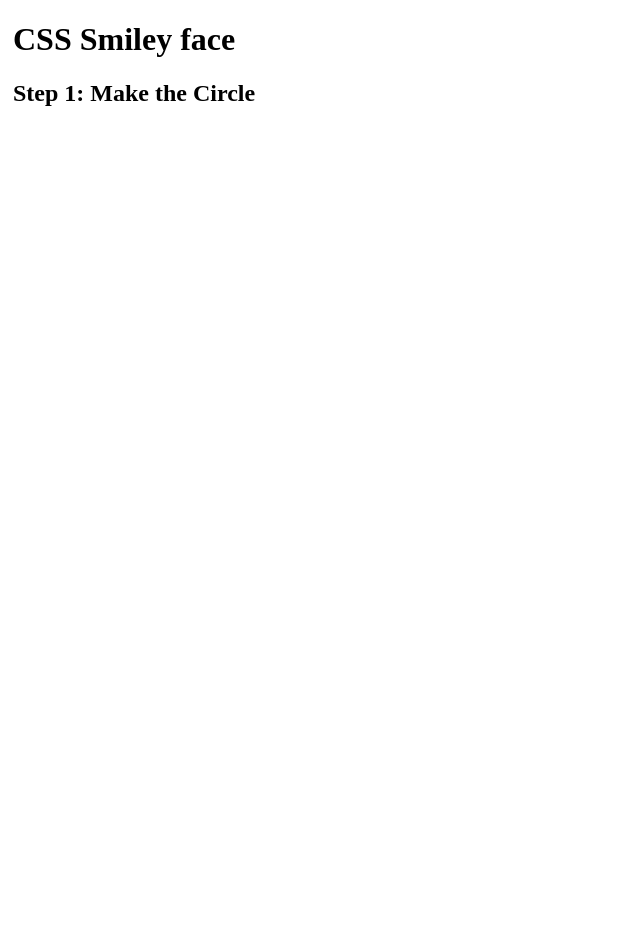
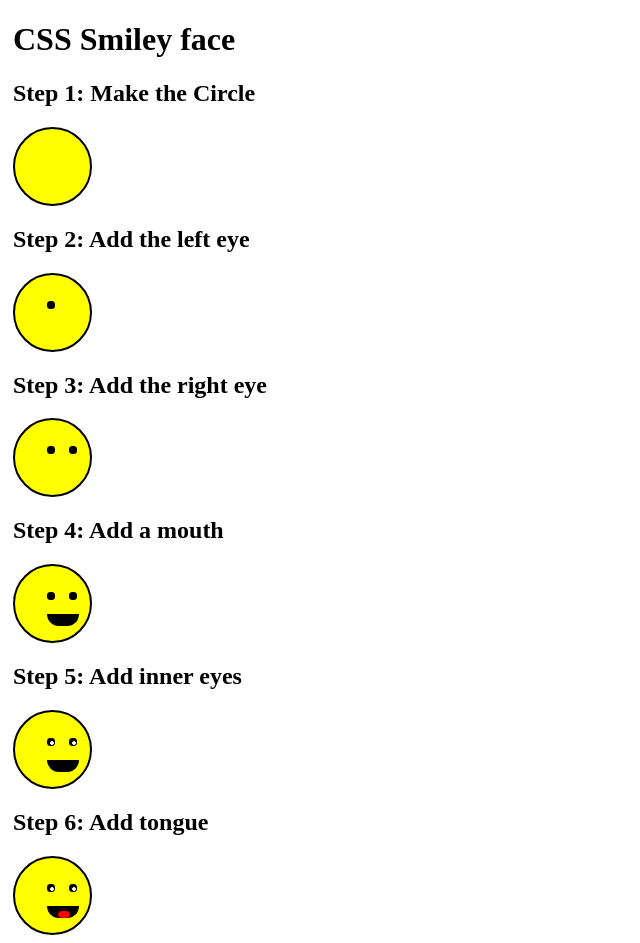
Before and after one commit to MrSharp12/CSS_Fundamentals, a plain HTML site: page smiley/index.html in a window 1280 px wide. Shown: the whole page, without its empty margins (0-640 px from the left). Before the commit the page ends 800 px from the top, so only its background shows below. Drawn offline with Linux system fonts and the light colour scheme.

Commit message:
added new project

```diff
--- a/smiley/index.html
+++ b/smiley/index.html
@@ -9,6 +9,38 @@
         <h1>CSS Smiley face</h1>
         <h2>Step 1: Make the Circle</h2>
         <div class="face"></div>
+
+        <h2>Step 2: Add the left eye</h2>
+        <div class="face">
+            <div class="lefteye"></div>
+        </div>
+
+        <h2>Step 3: Add the right eye</h2>
+        <div class="face">
+            <div class="lefteye"> </div>
+            <div class="righteye"> </div>
+        </div>
+
+        <h2>Step 4: Add a mouth</h2>
+        <div class="face">
+            <div class="lefteye"> </div>
+            <div class="righteye"> </div>
+            <div class="mouth"></div>
+        </div>
+
+        <h2>Step 5: Add inner eyes</h2>
+        <div class="face">
+            <div class="lefteye"><div id="inner-left"></div></div>
+            <div class="righteye"><div id="inner-right"></div></div>
+            <div class="mouth"></div>
+        </div>
+
+        <h2>Step 6: Add tongue</h2>
+        <div class="face">
+                <div class="lefteye"><div id="inner-left"></div></div>
+                <div class="righteye"><div id="inner-right"></div></div>
+                <div class="mouth"><div id="tongue"></div></div>
+        </div>
     </div>
 
 </body>
--- a/smiley/style.css
+++ b/smiley/style.css
@@ -3,4 +3,77 @@
 .face {
     width: 75px;
     height: 75px;
+    border: solid 2px black;
+    background-color: yellow;
+    border-radius: 50px;
 }
+
+.lefteye {
+    width: 6px;
+    height: 6px;
+    border: solid 1px black;
+    border-radius: 3px;
+    z-index: 1;
+    position: relative;
+    left: 32px;
+    top: 26px;
+    background-color: black;
+}
+
+#inner-left {
+    width: 2px;
+    height: 2px;
+    border: solid 1px white;
+    border-radius: 2px;
+    position: relative;
+    left: 2px;
+    top: 2px;
+    background-color: white;
+}
+
+
+.righteye {
+    width: 6px;
+    height: 6px;
+    border: solid 1px black;
+    border-radius: 3px;
+    z-index: 1;
+    position: relative;
+    left: 54px;
+    top: 18px;
+    background-color: black;
+}
+
+#inner-right {
+    width: 2px;
+    height: 2px;
+    border: solid 1px white;
+    border-radius: 3px;
+    position: relative;
+    left: 2px;
+    top: 2px;
+    background-color: white;
+}
+
+.mouth {
+    width: 30px;
+    height: 10px;
+    border: solid 1px black;
+    border-radius: 0px 0px 45px 45px;
+    margin: 16px;
+    position: relative;
+    top: 1em;
+    left: 1em;
+    background-color: black;
+}
+
+#tongue {
+    height: 5px;
+    width: 10px;
+    border: solid 1px red;
+    background-color: red;
+    position: relative;
+    border-radius: 4px;
+    left: 10px;
+    top: 4px;
+}
```
